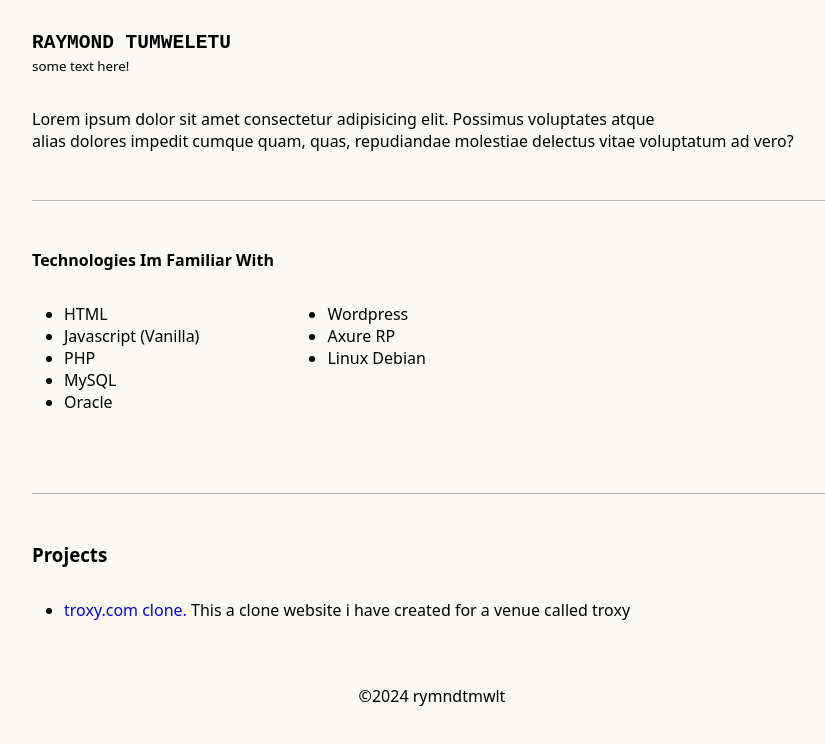
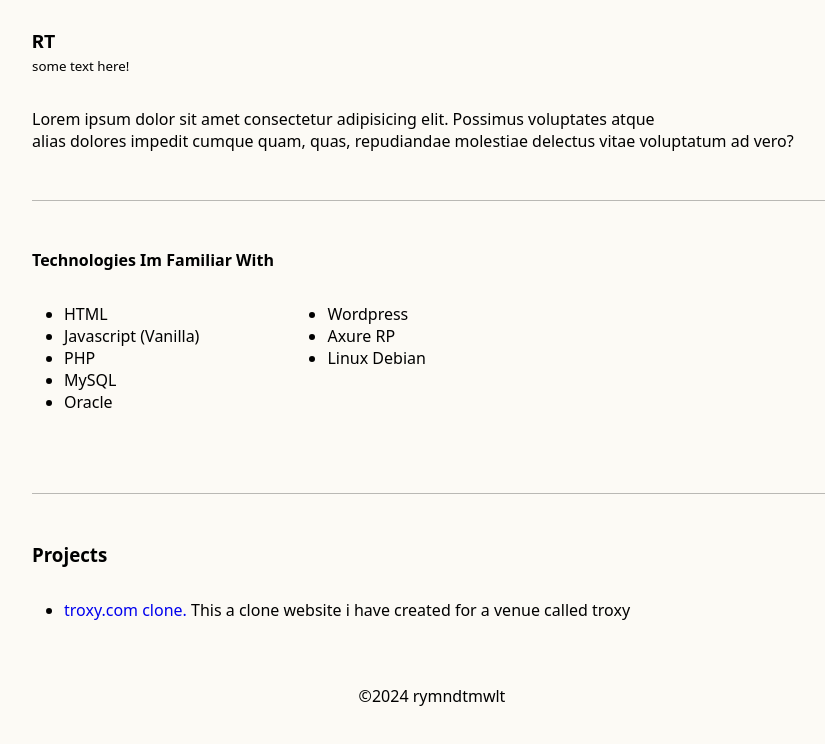
Before and after one commit to raymondtumweletu/personalwebsite, a plain HTML site: page index.html in a window 1280 px wide. Shown: the whole page, without its empty margins (208-1033 px from the left). Drawn offline with Linux system fonts and the light colour scheme.

Commit message:
just commited

```diff
--- a/index.html
+++ b/index.html
@@ -8,7 +8,7 @@
 </head>
 <body>
     <header class="header">
-        <h2>RAYMOND TUMWELETU</h2>
+        <h2>RT</h2>
         <span>some text here!</span>
     </header>
 
```
